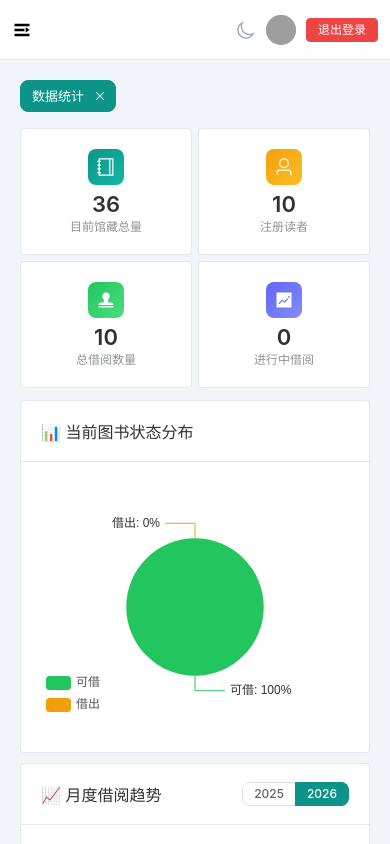
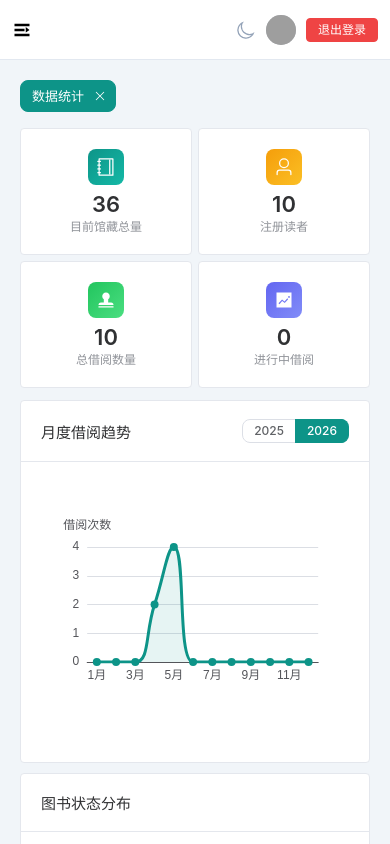
Before and after one commit to Leiuo/library-admin, a Vue app: page /#/dashboard in a window 390 px wide. Built offline with nearby package versions, Linux system fonts and the light colour scheme; sample sign-in values are in the browser's storage; grey boxes are pictures that could not be loaded.

Commit message:
重新设计仪表盘排版

```diff
--- a/src/views/Dashboard.vue
+++ b/src/views/Dashboard.vue
@@ -8,36 +8,37 @@
             <StatCard :icon="TrendCharts" color="purple" :value="stats.activeBorrows || 0" label="进行中借阅" />
         </div>
 
-        <!-- 图表区域（仅在有数据时渲染） -->
-        <div class="charts-row" v-if="!loading">
-            <el-card class="chart-card" shadow="hover">
+        <!-- 核心概览：趋势图 + 状态饼图 -->
+        <div class="charts-row charts-row--asymmetric" v-if="!loading">
+            <el-card class="chart-card chart-card--wide" shadow="hover">
                 <template #header>
                     <div class="card-header">
-                        <span>📊 当前图书状态分布</span>
-                    </div>
-                </template>
-                <div ref="statusChartRef" class="chart-container"></div>
-            </el-card>
-
-            <el-card class="chart-card" shadow="hover">
-                <template #header>
-                    <div class="card-header">
-                        <span>📈 月度借阅趋势</span>
+                        <span>月度借阅趋势</span>
                         <el-radio-group v-model="trendYear" size="small" @change="updateTrendChart">
                             <el-radio-button :label="2025">2025</el-radio-button>
                             <el-radio-button :label="2026">2026</el-radio-button>
                         </el-radio-group>
                     </div>
                 </template>
-                <div ref="trendChartRef" class="chart-container"></div>
+                <div ref="trendChartRef" class="chart-container chart-container--tall"></div>
+            </el-card>
+
+            <el-card class="chart-card chart-card--narrow" shadow="hover">
+                <template #header>
+                    <div class="card-header">
+                        <span>图书状态分布</span>
+                    </div>
+                </template>
+                <div ref="statusChartRef" class="chart-container chart-container--tall"></div>
             </el-card>
         </div>
 
-        <div class="charts-row" v-if="!loading">
+        <!-- 排行 & 分类 -->
+        <div class="charts-row charts-row--three" v-if="!loading">
             <el-card class="chart-card" shadow="hover">
                 <template #header>
                     <div class="card-header">
-                        <span>🏆 热门图书 TOP5（按借阅次数）</span>
+                        <span>热门图书 TOP5</span>
                     </div>
                 </template>
                 <div ref="hotBooksChartRef" class="chart-container"></div>
@@ -46,18 +47,16 @@
             <el-card class="chart-card" shadow="hover">
                 <template #header>
                     <div class="card-header">
-                        <span>👥 读者借阅排行 TOP5</span>
+                        <span>读者借阅排行 TOP5</span>
                     </div>
                 </template>
                 <div ref="topReadersChartRef" class="chart-container"></div>
             </el-card>
-        </div>
 
-        <div class="charts-row" v-if="!loading">
             <el-card class="chart-card" shadow="hover">
                 <template #header>
                     <div class="card-header">
-                        <span>📚 图书分类分布</span>
+                        <span>图书分类分布</span>
                     </div>
                 </template>
                 <div ref="categoryChartRef" class="chart-container"></div>
@@ -195,7 +194,7 @@ const renderTrendChart = () => {
     trendChart.setOption({
         tooltip: {
             trigger: 'axis',
-            axisPointer: { type: 'shadow' }
+            axisPointer: { type: 'cross' }
         },
         xAxis: {
             type: 'category',
@@ -521,36 +520,50 @@ onUnmounted(() => {
 
     .charts-row {
         display: flex;
-        gap: 15px;
-        margin-bottom: 15px;
+        gap: 16px;
+        margin-bottom: 16px;
         flex-wrap: wrap;
-        // overflow: auto;
 
         .chart-card {
-            min-width: 400px;
             flex: 1;
+            min-width: 0;
 
             .card-header {
                 display: flex;
                 justify-content: space-between;
                 align-items: center;
-                // font-weight: 550;
+                font-size: 15px;
+                font-weight: 500;
             }
 
             .chart-container {
                 width: 100%;
-                height: 320px;
+                height: 300px;
                 min-width: 0;
                 flex: 1;
                 overflow: hidden;
             }
+
+            .chart-container--tall {
+                height: 340px;
+            }
         }
+    }
+
+    .charts-row--asymmetric {
+        .chart-card--wide   { flex: 2; min-width: 320px; }
+        .chart-card--narrow { flex: 1; min-width: 240px; }
+    }
+
+    .charts-row--three {
+        .chart-card { min-width: 260px; }
     }
 }
 
-// 平板：图表堆叠，卡片两列
+// 平板：非对称布局改为堆叠，三栏改为两栏
 @media (max-width: 1023px) {
-    .dashboard-container {        .stats-row {
+    .dashboard-container {
+        .stats-row {
             gap: 8px;
             margin-bottom: 16px;
         }
@@ -562,22 +575,27 @@ onUnmounted(() => {
             .chart-card {
                 min-width: 300px;
 
-                .chart-container {
-                    height: 280px;
-                }
+                .chart-container { height: 280px; }
+                .chart-container--tall { height: 300px; }
+            }
+        }
+
+        .charts-row--asymmetric {
+            .chart-card--wide,
+            .chart-card--narrow {
+                flex: 1 1 100%;
+                min-width: 0;
             }
         }
     }
 }
 
-// 手机：图表全宽堆叠
+// 手机：全部单列堆叠
 @media (max-width: 767px) {
     .dashboard-container {
         .stats-row {
             gap: 6px;
             margin-bottom: 12px;
-
-            // StatCard 响应式由组件自身管理
         }
 
         .charts-row {
@@ -588,9 +606,8 @@ onUnmounted(() => {
                 min-width: 0;
                 flex: 1 1 100%;
 
-                .chart-container {
-                    height: 250px;
-                }
+                .chart-container { height: 250px; }
+                .chart-container--tall { height: 260px; }
             }
         }
     }
```
